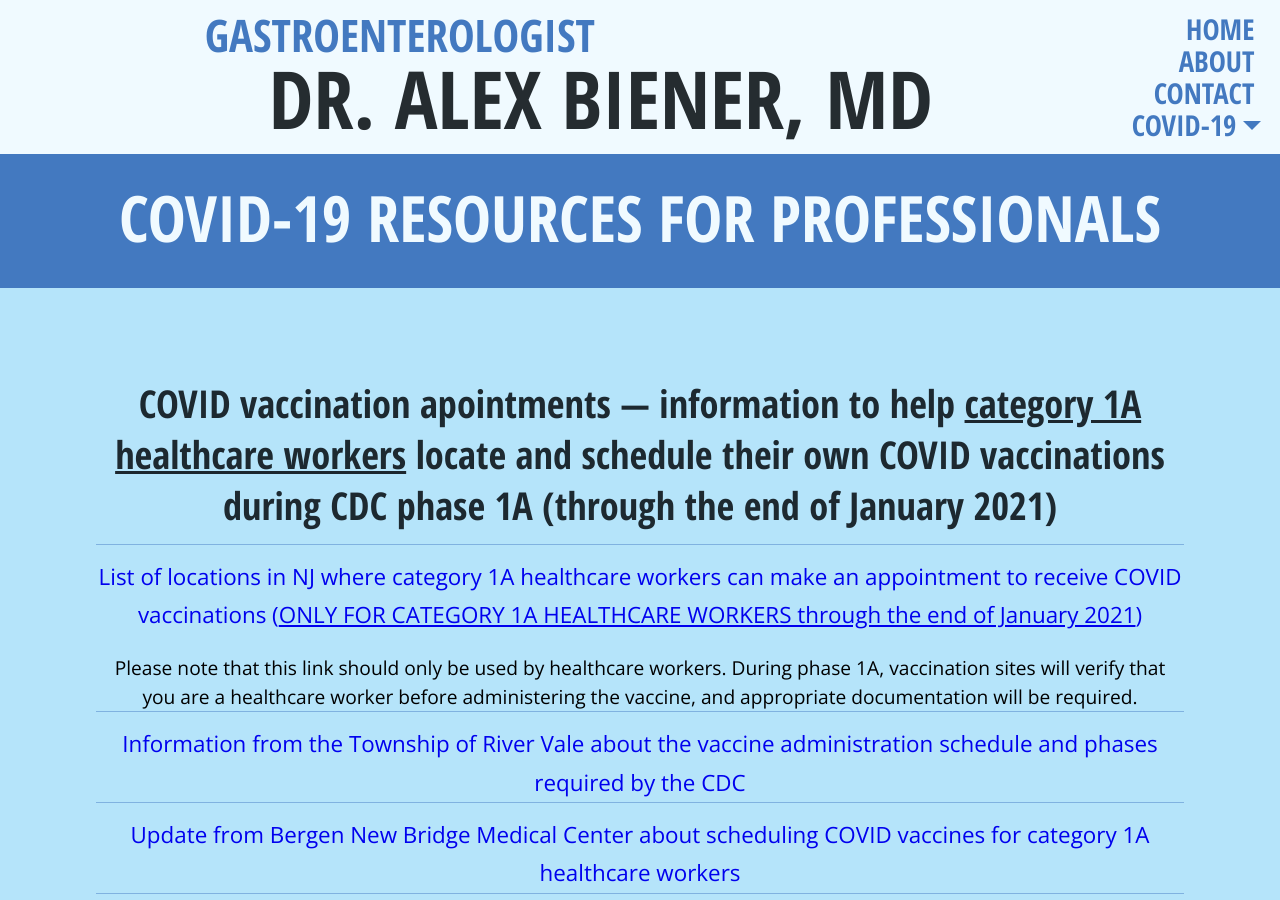
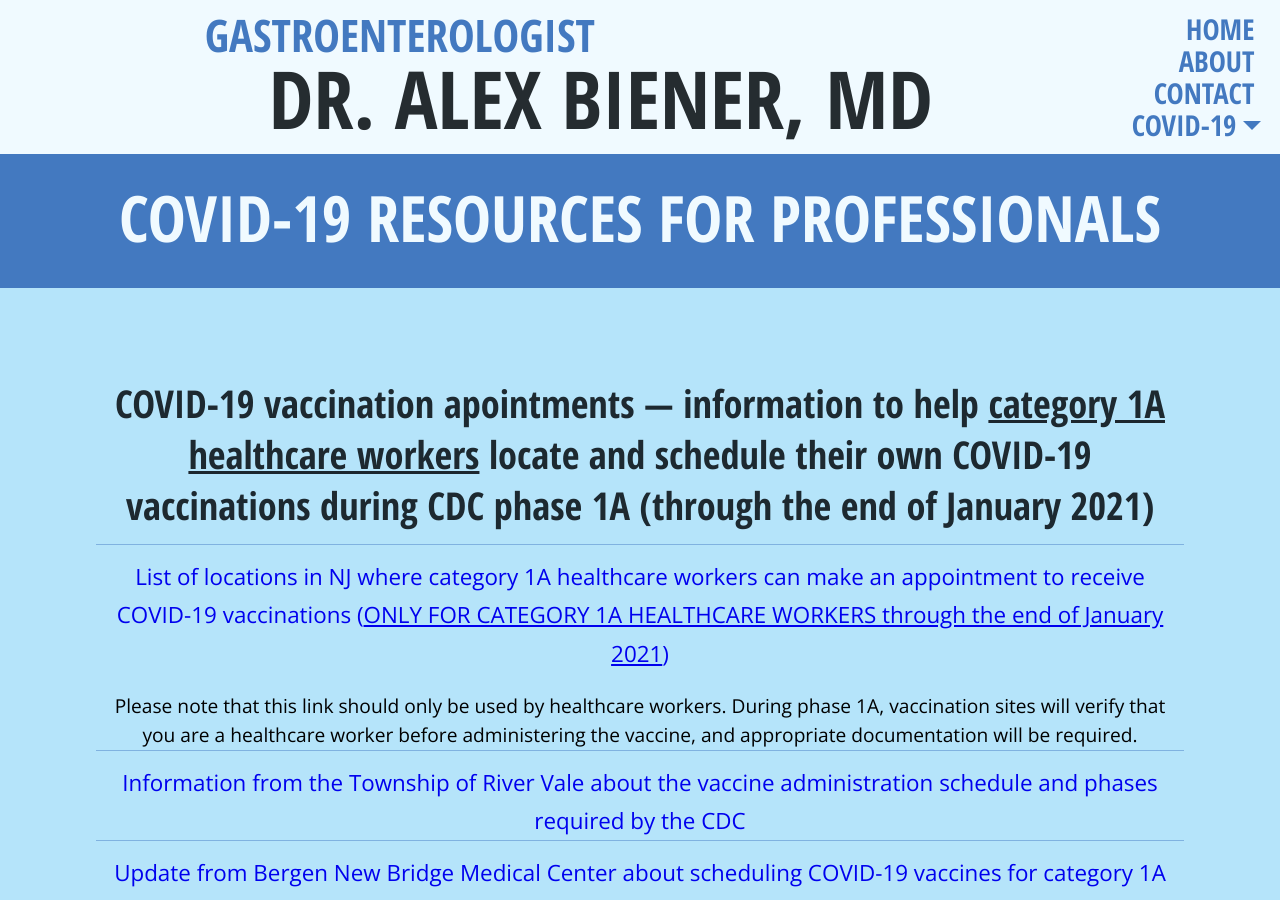
Before and after one commit to alexbienermd/alexbienermd.github.io, a Jekyll site: the page built from _posts/2020-04-28-COVID-19-for-healthcare-professionals.markdown, in a window 1280 px wide and 900 px high. Built offline with Jekyll 4.4.1, drawn with Linux system fonts in a browser that asks for light colours; nearby versions of some CDN libraries; some of the changed text lies outside the part shown.

Commit message:
Change loose instances of 'COVID' to 'COVID-19' on healthcare professionals page

```diff
--- a/_posts/2020-04-28-COVID-19-for-healthcare-professionals.markdown
+++ b/_posts/2020-04-28-COVID-19-for-healthcare-professionals.markdown
@@ -12,11 +12,11 @@ permalink: COVID-19-for-professionals
 
 <div class="post-container">
 
-  <h4>COVID vaccination apointments — information to help <u>category 1A healthcare workers</u> locate and schedule their own COVID vaccinations during CDC phase 1A (through the end of January 2021)</h4>
+  <h4>COVID-19 vaccination apointments — information to help <u>category 1A healthcare workers</u> locate and schedule their own COVID-19 vaccinations during CDC phase 1A (through the end of January 2021)</h4>
   <ul>
-    <li><a href="https://drive.google.com/file/d/1qs4QEquSKadEyPNNEKvrwj6z4IQteAnO/">List of locations in NJ where category 1A healthcare workers can make an appointment to receive COVID vaccinations (<u>ONLY FOR CATEGORY 1A HEALTHCARE WORKERS through the end of January 2021</u>)</a> <p>Please note that this link should only be used by healthcare workers. During phase 1A, vaccination sites will verify that you are a healthcare worker before administering the vaccine, and appropriate documentation will be required.</p></li>
+    <li><a href="https://drive.google.com/file/d/1qs4QEquSKadEyPNNEKvrwj6z4IQteAnO/">List of locations in NJ where category 1A healthcare workers can make an appointment to receive COVID-19 vaccinations (<u>ONLY FOR CATEGORY 1A HEALTHCARE WORKERS through the end of January 2021</u>)</a> <p>Please note that this link should only be used by healthcare workers. During phase 1A, vaccination sites will verify that you are a healthcare worker before administering the vaccine, and appropriate documentation will be required.</p></li>
     <li><a href="https://www.rivervalenj.org/CivicAlerts.aspx?AID=314">Information from the Township of River Vale about the vaccine administration schedule and phases required by the CDC</a></li>
-    <li><a href="https://www.newbridgehealth.org/bergencounty-phase1a-vaccine/">Update from Bergen New Bridge Medical Center about scheduling COVID vaccines for category 1A healthcare workers</a></li>
+    <li><a href="https://www.newbridgehealth.org/bergencounty-phase1a-vaccine/">Update from Bergen New Bridge Medical Center about scheduling COVID-19 vaccines for category 1A healthcare workers</a></li>
     <li><a href="https://www.cdc.gov/coronavirus/2019-ncov/vaccines/index.html">Information about COVID-19 vaccines from the CDC</a></li>
   </ul>
 
```
